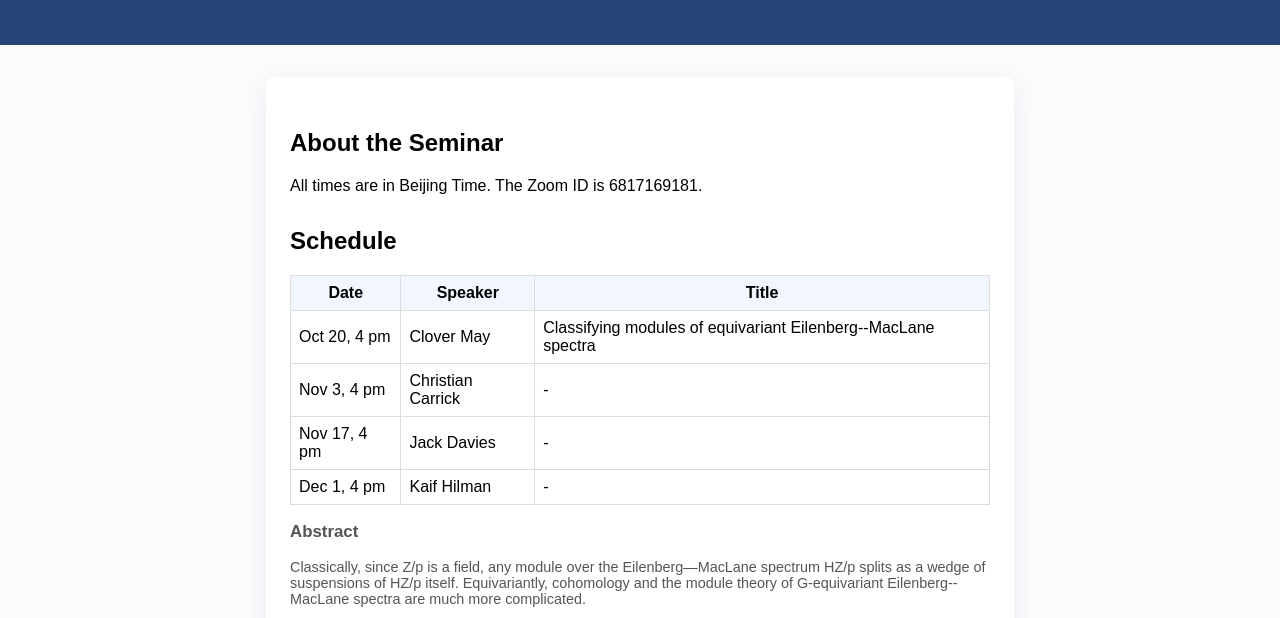
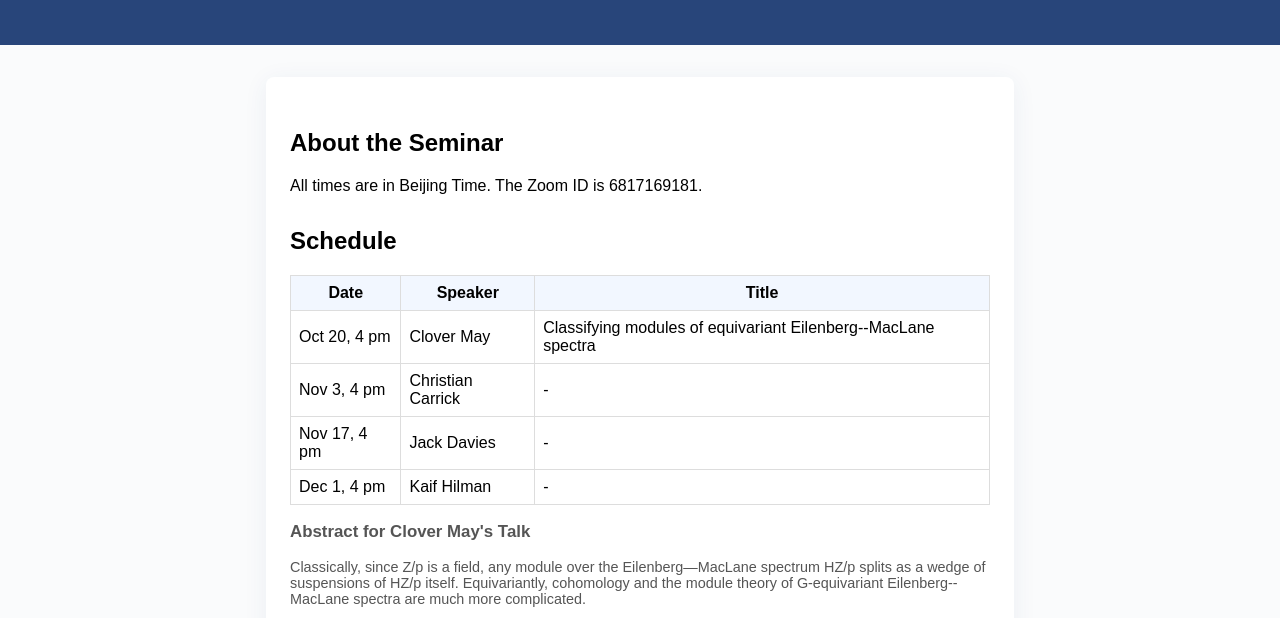
Before and after one commit to pkuhomotopy/pkuhomotopy.github.io, a plain HTML site: page index.html in a window 1280 px wide. Shown: the part 111-729 px from the top of the page. Drawn offline with Linux system fonts and the light colour scheme.

Commit message:
Update index.html

```diff
--- a/index.html
+++ b/index.html
@@ -64,8 +64,10 @@
           </tr>
         </tbody>
       </table>
+
+      <!-- Abstract for Clover May's talk -->
       <div class="abstract">
-        <h3>Abstract</h3>
+        <h3>Abstract for Clover May's Talk</h3>
         <p>
           Classically, since Z/p is a field, any module over the Eilenberg—MacLane spectrum HZ/p splits as a wedge of suspensions of HZ/p itself. Equivariantly, cohomology and the module theory of G-equivariant Eilenberg--MacLane spectra are much more complicated.
         </p>
```
